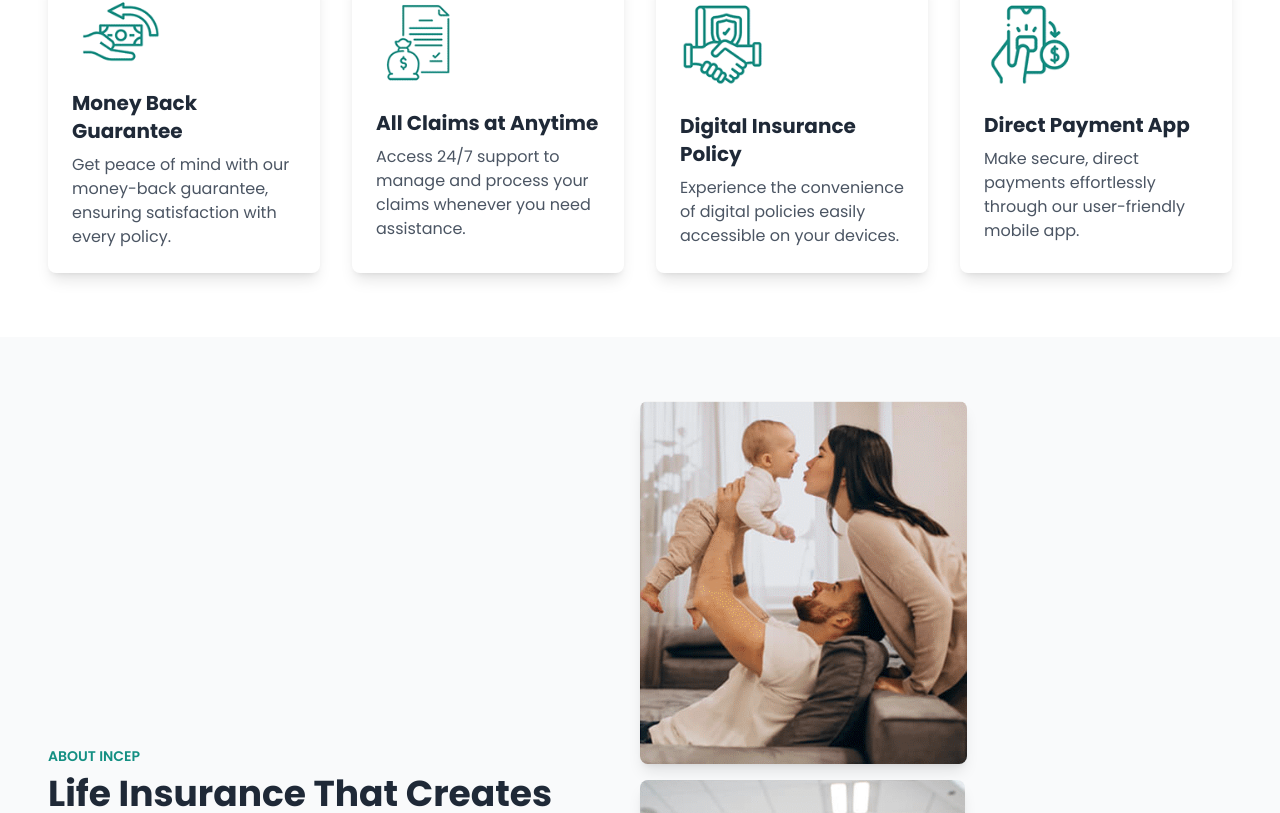
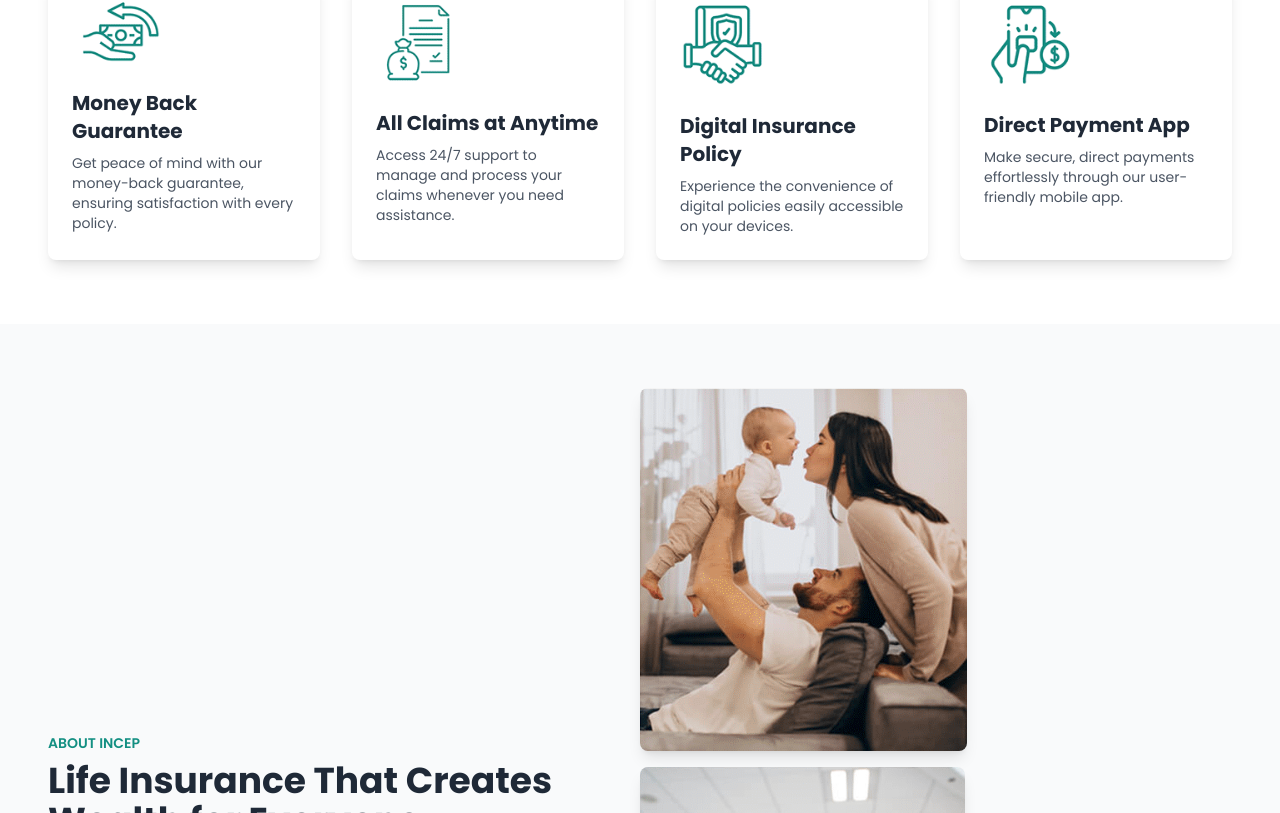
Before and after one commit to yeruvasaijahnavi/insurance_website, an Angular app: page / in a window 1280 px wide. Shown: the part 1087-1900 px from the top of the page. Built offline with nearby package versions, Linux system fonts and the light colour scheme.

Commit message:
Change default paragraph to sm size

```diff
--- a/src/app/app.component.html
+++ b/src/app/app.component.html
@@ -16,7 +16,9 @@
     ✅: get all the images
     ✅: place all the images
 ✅: add image placeholders
-FIXME: colors!
+✅: colors!
+
+FIXME: all major layout issues
 
 <app-hero></app-hero>
 <app-ourfeatures></app-ourfeatures>
@@ -28,7 +30,6 @@ FIXME: colors!
 <app-blogandnews></app-blogandnews>
 <app-getstarted></app-getstarted>
 <app-footer></app-footer>
-FIXME: all major layout issues
 FIXME: make large headings in multiple lines
 TODO: Remove all comments!!
 
--- a/src/styles.css
+++ b/src/styles.css
@@ -9,3 +9,7 @@
 * {
 	font-family: "Poppins", "Montserrat", sans-serif;
 }
+
+p {
+	@apply text-sm;
+}
```
